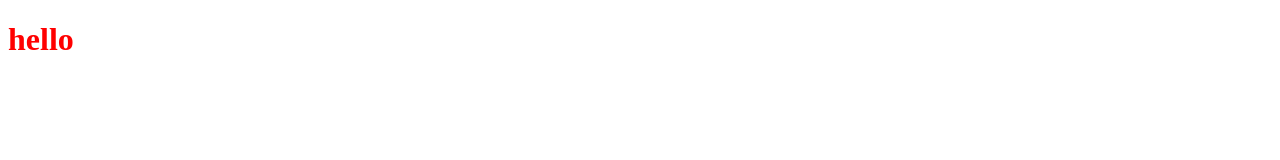
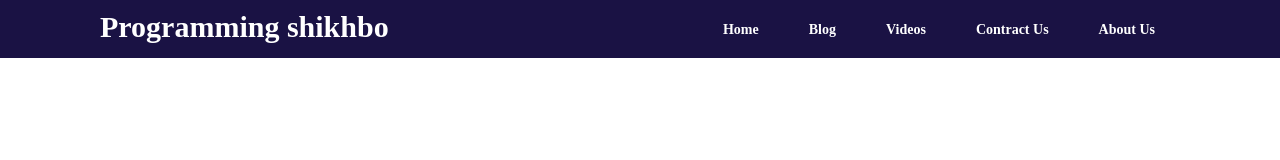
Before and after one commit to mdzuwelrana/Multiple-website, a plain HTML site: page index.html in a window 1280 px wide. Drawn offline with Linux system fonts and the light colour scheme.

Commit message:
07/06/21

```diff
--- a/index.html
+++ b/index.html
@@ -9,9 +9,21 @@
 </head>
 <body>
 
+    <nav>
+        <div>
+            <h2> Programming shikhbo </h2>
+        </div>
+        <ul>
+            <li><a href="#"> Home </a></li>
+            <li><a href="#"> Blog </a></li>
+            <li><a href="#"> Videos </a></li>
+            <li><a href="#"> Contract Us </a></li>
+            <li><a href="#"> About Us </a></li>
+        </ul>
+    </nav>
+    <header>
 
-    <h1> hello </h1>
-
+    </header>
 
 </body>
 </html>
--- a/style.css
+++ b/style.css
@@ -1,3 +1,34 @@
-h1{
+*{
+    margin: 0;
+    padding: 0;
+}
+nav{
+    display: flex;
+    justify-content: space-between;
+    background-color: #1A1244;
+    padding: 10px 100px;
+}
+nav ul{
+    display: flex;
+}
+nav ul li{
+    list-style: none;
+    margin: 10px 5px;
+}
+nav ul li a{
+    text-decoration: none;
+    color: white;
+    font-weight: bold;
+    font-size: 14px;
+    padding: 10px 20px;
+    transition: 0.5s;
+}
+nav ul li a:hover{
+    background-color: black;
     color: red;
+    border-radius: 5px;
 }
+nav div{
+    color: white;
+    font-size: 20px;
+}
```
